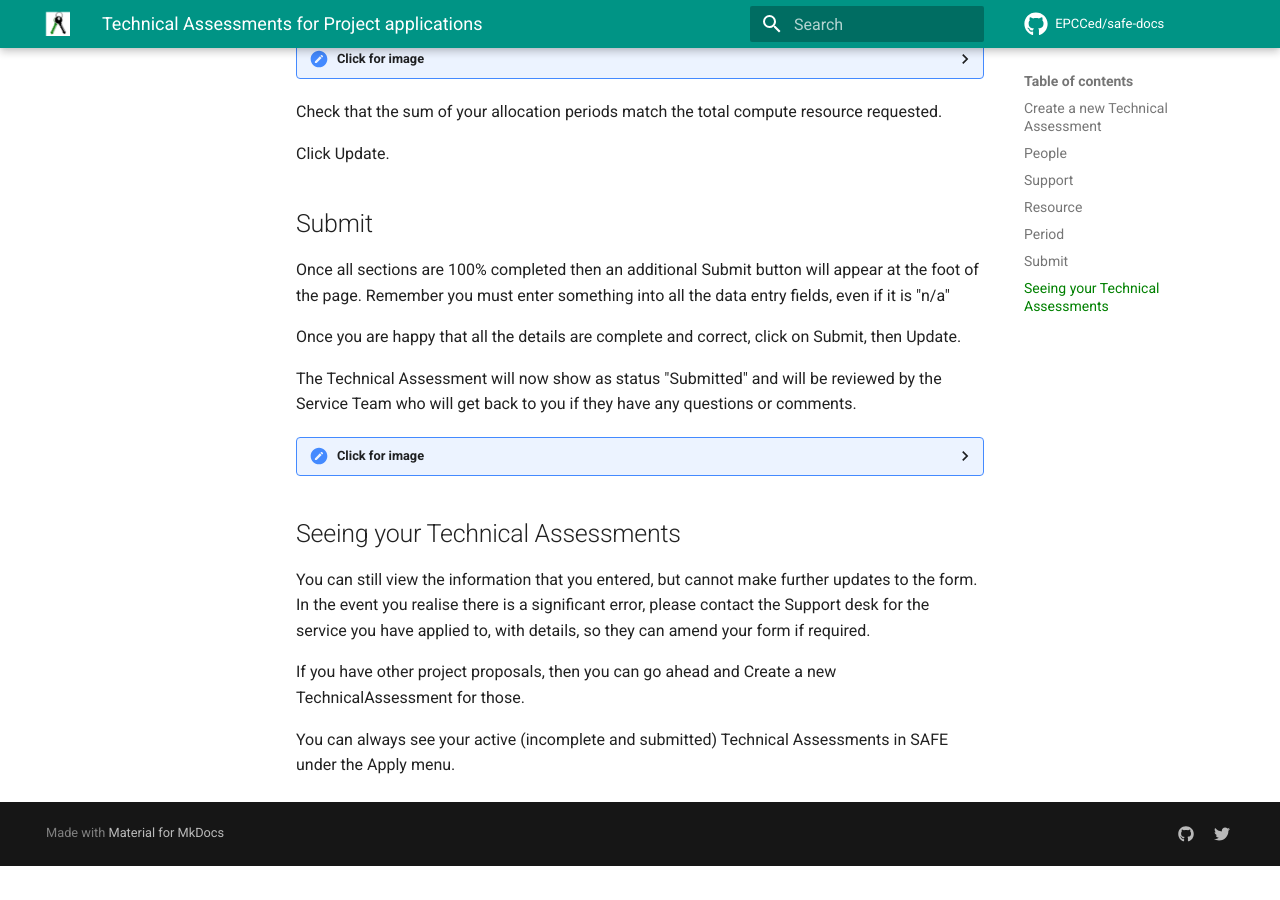
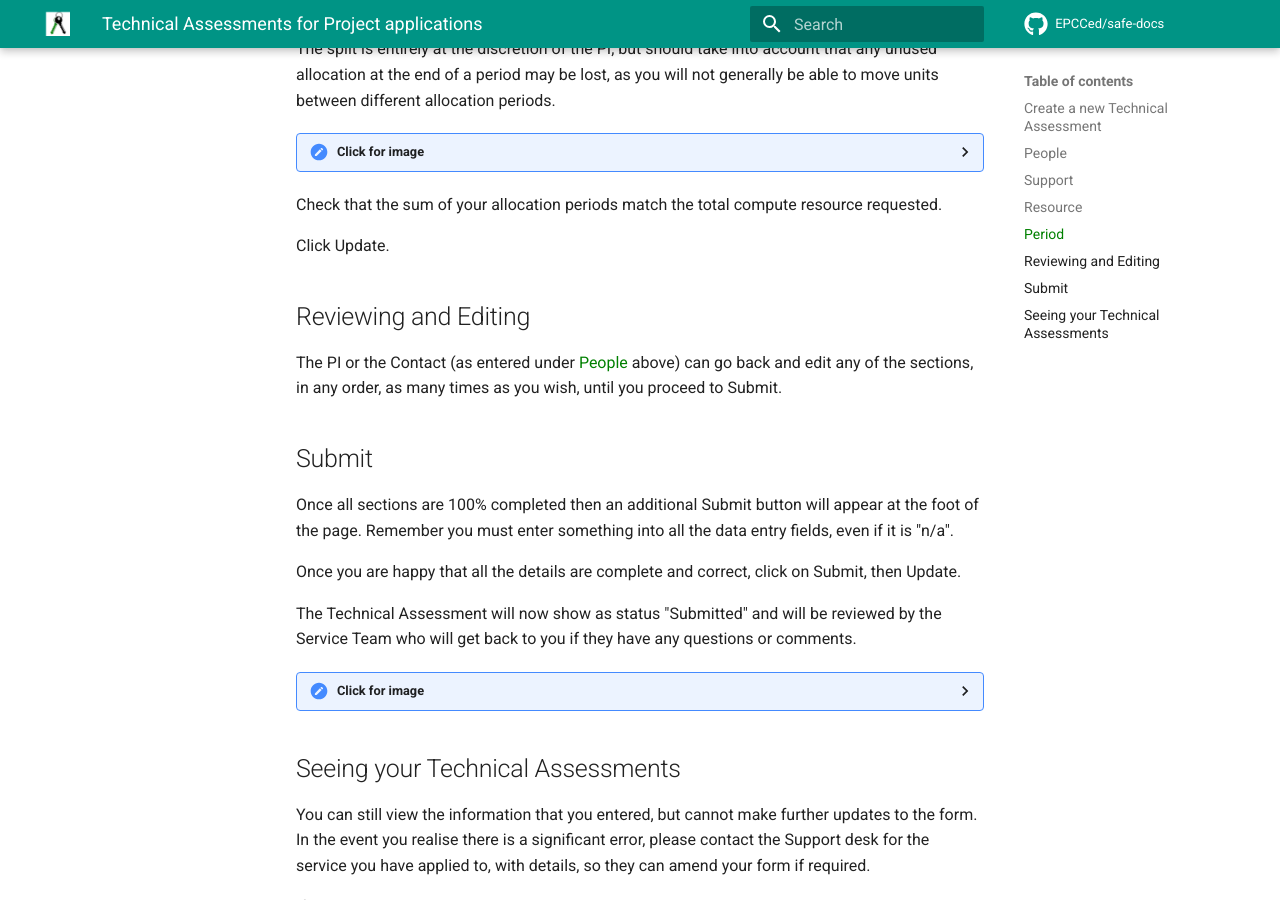
Before and after one commit to EPCCed/safe-docs, an MkDocs documentation site: the page built from docs/tas.md, in a window 1280 px wide and 900 px high, scrolled down 3248 px. Built offline with MkDocs 1.6.1 and Material for MkDocs 9.7.7, drawn with Linux system fonts in a browser that asks for light colours; comment, search, counter and statistics services are not loaded; before the commit the page ends 4114 px from its top, so only the background shows below that; some of the changed text lies outside the part shown.

```diff
--- a/docs/tas.md
+++ b/docs/tas.md
@@ -19,9 +19,7 @@ Any TAs you have created previously will be shown.
 
 To begin a new TA, click on Create.
 
-
-
-Select the correct access Call from the drop-down list of available Calls.
+Select the correct access Call from the drop-down list of available Calls.  This information may have been included in any communication asking you to complete the Technical Assessment.
 
 <details>
   <summary>Click for image</summary>
@@ -78,9 +76,11 @@ The system will default to setting you as the proposed project PI, as you have e
 
 Click Next.
 
-If the PI email entered previously does not yet have a SAFE account associated with it, then you must enter the details of the PI's Title, Name, Lastname and Institution
+If the PI email entered previously does not yet have a SAFE account associated with it, then you must enter the details of the PI's Title, Name, Lastname and Institution.
 
 If you wish to receive correspondence and updates about the project and the TA approval, leave your email as the Contact email for this proposal.
+
+Any person whose details (email address) are added for which a SAFE account does not yet exist will have an account created for them automatically.
 
 Click Next.
 
@@ -147,16 +147,18 @@ The split is entirely at the discretion of the PI, but should take into account
 
 Check that the sum of your allocation periods match the total compute resource requested.
 
+Click Update.
 
+## Reviewing and Editing
 
-Click Update.
+The PI or the Contact (as entered under [People](#people) above) can go back and edit any of the sections, in any order, as many times as you wish, until you proceed to Submit.
 
 ## Submit
 
-Once all sections are 100% completed then an additional Submit button will appear at the foot of the page.  Remember you must enter something into all the data entry fields, even if it is "n/a"
+Once all sections are 100% completed then an additional Submit button will appear at the foot of the page.  Remember you must enter something into all the data entry fields, even if it is "n/a".
+
 
 Once you are happy that all the details are complete and correct, click on Submit, then Update.
-
 
 
 The Technical Assessment will now show as status "Submitted" and will be reviewed by the Service Team who will get back to you if they have any questions or comments.
```
Also changed, not shown: docs/images/tas/ta04.jpg, docs/images/tas/ta06.jpg, docs/images/tas/ta07.jpg, docs/images/tas/ta08.jpg, docs/images/tas/ta09.jpg, docs/images/tas/ta10.jpg, docs/images/tas/ta11.jpg, docs/images/tas/ta12.jpg.
